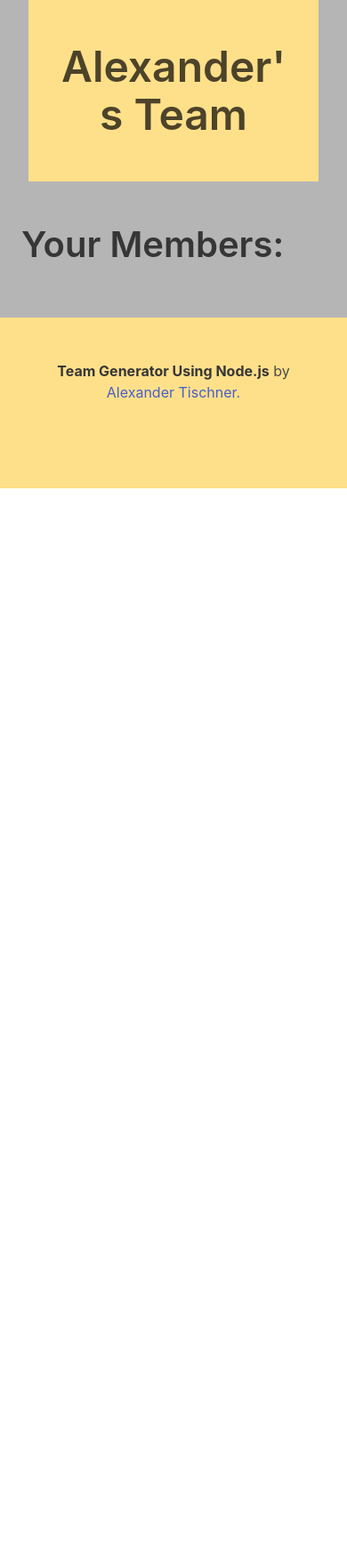
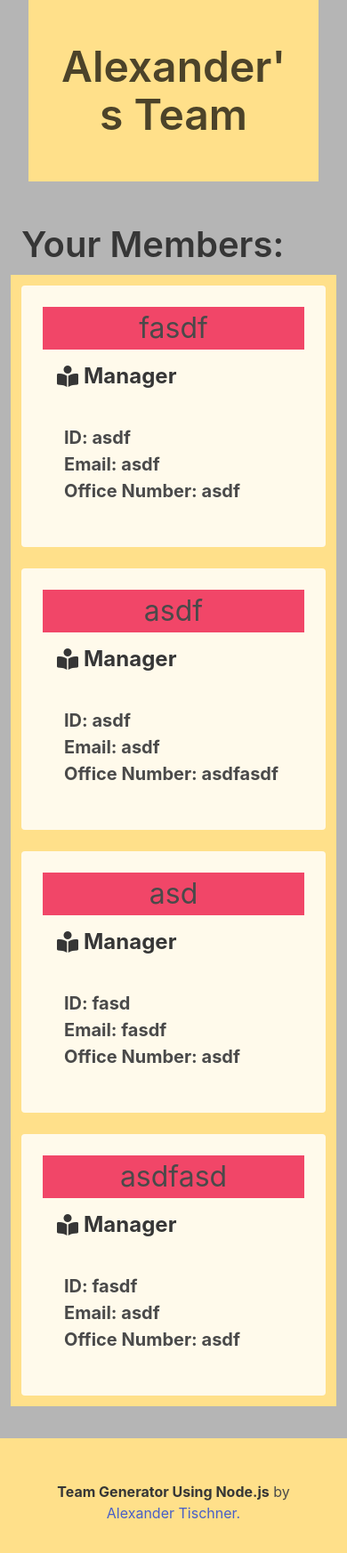
Before and after one commit to Sebascrab/Team-Generator-With-Node.js, a website: page index.html in a window 390 px wide. Shown: the top 1746 px of the page at 89% size. Before the commit the page ends 844 px from the top, so only its background shows below. Drawn offline with nearby package versions, Linux system fonts and the light colour scheme.

Commit message:
updated html to be more responsive

```diff
--- a/index.html
+++ b/index.html
@@ -24,14 +24,72 @@
                 <div class="container">
                     <h3 class="title has-text-left is-size-2">Your Members:</h3>
                     <div class="columns has-background-warning">
-                    <!-- team cards will populate here -->
+                        <div class="column is-one-forth">
+        <div class="card-content has-background-warning-light worker-card">
+            <div class="card-title has-text-centered is-size-3 has-background-danger has-text-black-light">
+                fasdf
+            </div>
+            <div class="card-header-title is-size-4"><i class="fa-solid fa-book-open-reader">&#160;</i>Manager</div>
+            <div class="card-content is-size-5">
+                <ul class="list-group">
+                    <li class="list-group-item has-text-weight-bold">ID: asdf</li>
+                    <li class="list-group-item has-text-weight-bold">Email: asdf</li>
+                    <li class="list-group-item has-text-weight-bold">Office Number: asdf</li>
+                </ul>
+            </div>
+        </div>
+    </div><div class="column is-one-forth">
+        <div class="card-content has-background-warning-light worker-card">
+            <div class="card-title has-text-centered is-size-3 has-background-danger has-text-black-light">
+                asdf
+            </div>
+            <div class="card-header-title is-size-4"><i class="fa-solid fa-book-open-reader">&#160;</i>Manager</div>
+            <div class="card-content is-size-5">
+                <ul class="list-group">
+                    <li class="list-group-item has-text-weight-bold">ID: asdf</li>
+                    <li class="list-group-item has-text-weight-bold">Email: asdf</li>
+                    <li class="list-group-item has-text-weight-bold">Office Number: asdfasdf</li>
+                </ul>
+            </div>
+        </div>
+    </div><div class="column is-one-forth">
+        <div class="card-content has-background-warning-light worker-card">
+            <div class="card-title has-text-centered is-size-3 has-background-danger has-text-black-light">
+                asd
+            </div>
+            <div class="card-header-title is-size-4"><i class="fa-solid fa-book-open-reader">&#160;</i>Manager</div>
+            <div class="card-content is-size-5">
+                <ul class="list-group">
+                    <li class="list-group-item has-text-weight-bold">ID: fasd</li>
+                    <li class="list-group-item has-text-weight-bold">Email: fasdf</li>
+                    <li class="list-group-item has-text-weight-bold">Office Number: asdf</li>
+                </ul>
+            </div>
+        </div>
+    </div><div class="column is-one-forth">
+        <div class="card-content has-background-warning-light worker-card">
+            <div class="card-title has-text-centered is-size-3 has-background-danger has-text-black-light">
+                asdfasd
+            </div>
+            <div class="card-header-title is-size-4"><i class="fa-solid fa-book-open-reader">&#160;</i>Manager</div>
+            <div class="card-content is-size-5">
+                <ul class="list-group">
+                    <li class="list-group-item has-text-weight-bold">ID: fasdf</li>
+                    <li class="list-group-item has-text-weight-bold">Email: asdf</li>
+                    <li class="list-group-item has-text-weight-bold">Office Number: asdf</li>
+                </ul>
+            </div>
+        </div>
+    </div>
+
+
+                    </div>
                 </div>
             </section>
             <footer class="footer has-background-warning">
                 <div class="content has-text-centered">
                   <p>
-                    <strong>Team Generator Using Node.js</strong> by <a
-                        href="https://github.com/Sebascrab/Team-Generator-With-Node.js">Alexander Tischner.</a>
+                    <strong>Team Generator Using Node.js</strong> by <a href="https://github.com/Sebascrab/Team-Generator-With-Node.js">Alexander Tischner.</a>
                   </p>
                 </div>
               </footer>
```
Also changed, not shown: assets/html Templates/Engineer.html (deleted, +0 -15 lines), assets/html Templates/Intern.html (deleted, +0 -15 lines), assets/html Templates/MainTemplate.html (deleted, +0 -41 lines), assets/html Templates/Manager.html (deleted, +0 -15 lines), generateHTML.js (+5 -5 lines). Lines whose indentation alone changed are shown as unchanged.
